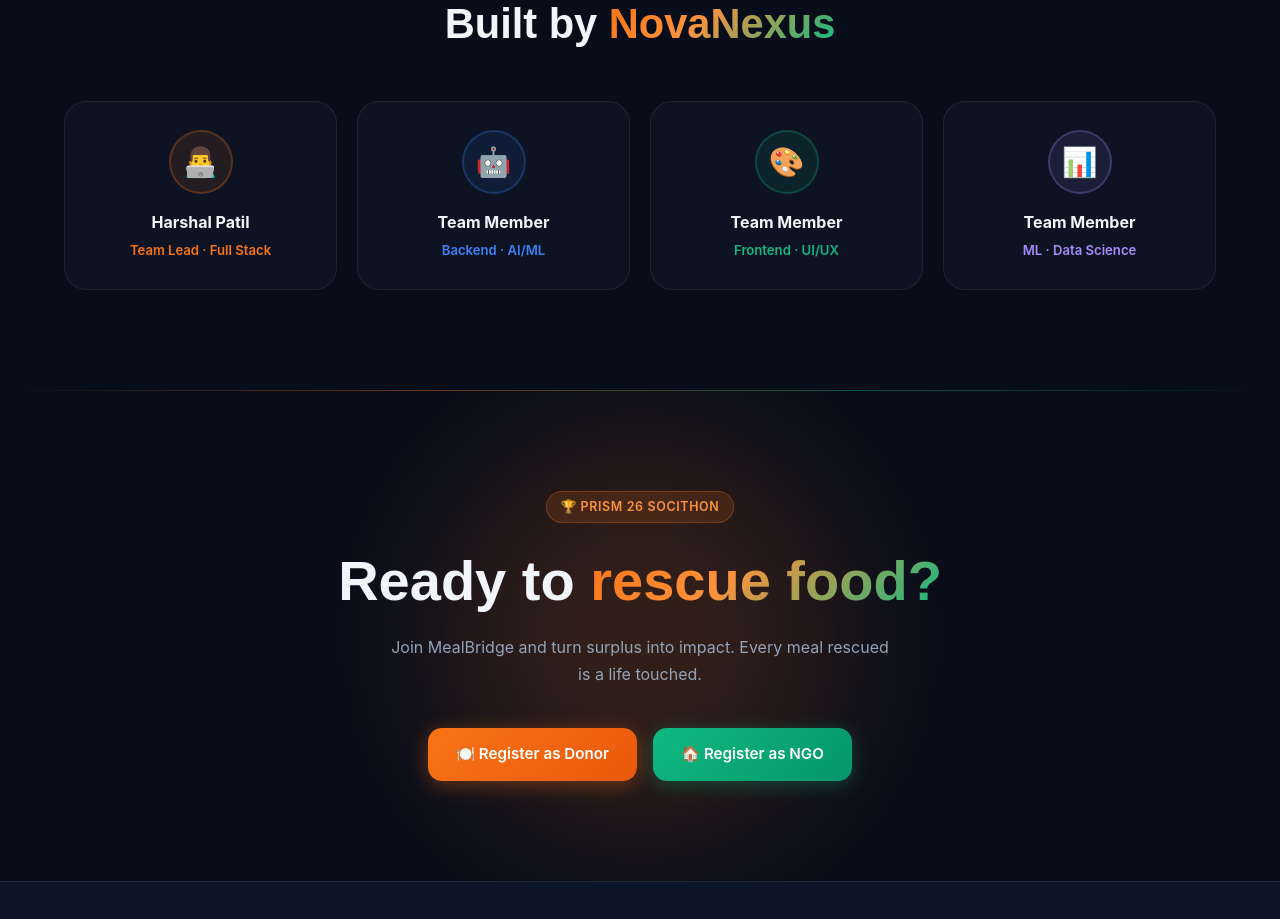
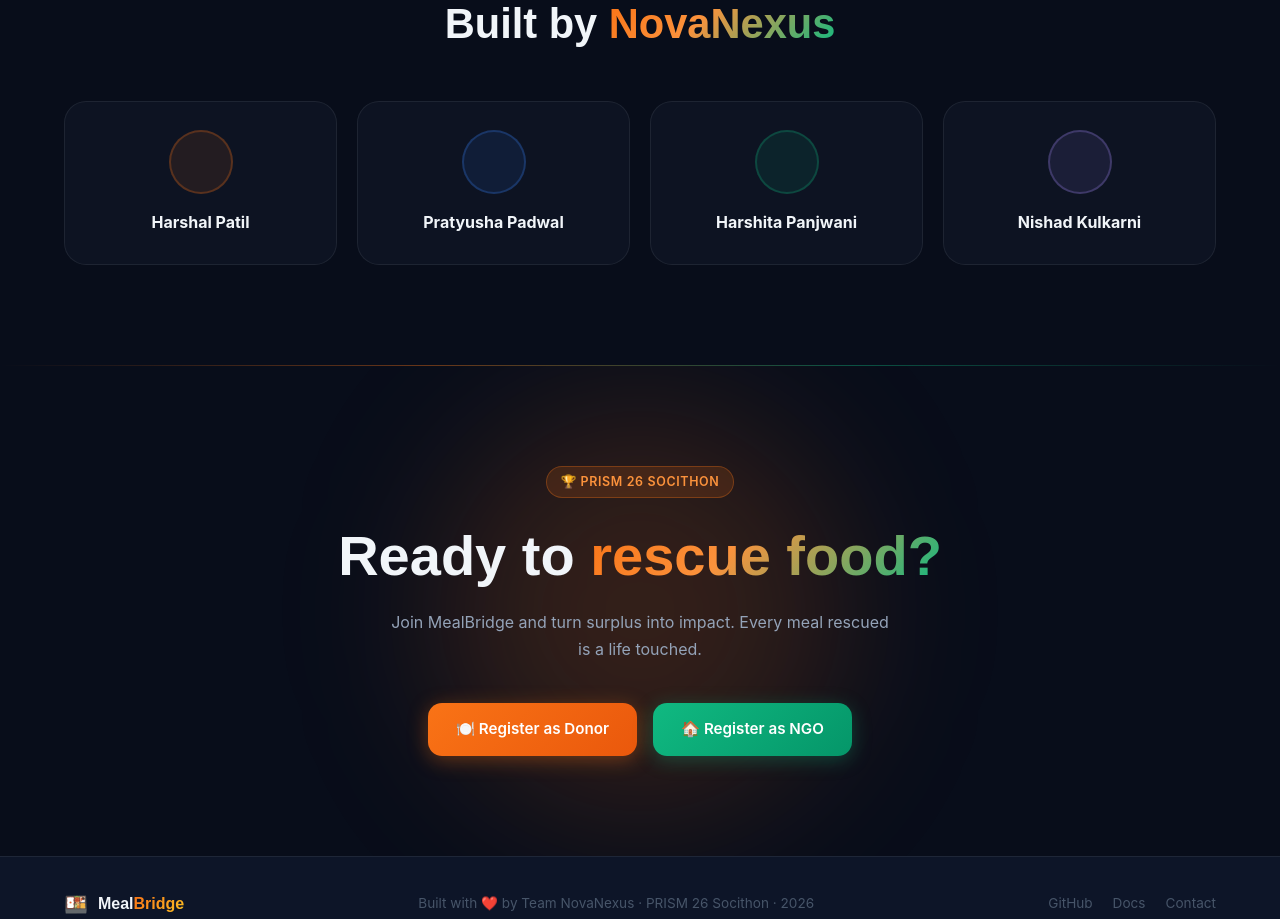
Before and after one commit to harshalpatil2031-ui/MealBridge, a React (Vite) app in the folder frontend/: page / in a window 1280 px wide. Shown: the part 4280-5199 px from the top of the page. Built offline with nearby package versions, Linux system fonts and the light colour scheme.

Commit message:
ui: show equal team member names

```diff
--- a/frontend/src/pages/LandingPage.jsx
+++ b/frontend/src/pages/LandingPage.jsx
@@ -139,17 +139,14 @@ function StatCard({ value, label, icon, color }) {
 }
 
 /* ─── Team Member Card ───────────────────────────────────────── */
-function TeamCard({ name, role, emoji, color }) {
+function TeamCard({ name, color }) {
   return (
     <div className="glass-card" style={{ padding: '28px 24px', textAlign: 'center' }}>
       <div style={{
         width: 64, height: 64, borderRadius: '50%', margin: '0 auto 16px',
         background: `${color}18`, border: `2px solid ${color}40`,
-        display: 'flex', alignItems: 'center', justifyContent: 'center',
-        fontSize: '1.8rem'
-      }}>{emoji}</div>
-      <div style={{ fontWeight: 700, fontSize: '1rem', marginBottom: 4 }}>{name}</div>
-      <div style={{ fontSize: '0.82rem', color: color, fontWeight: 600 }}>{role}</div>
+      }} />
+      <div style={{ fontWeight: 700, fontSize: '1rem' }}>{name}</div>
     </div>
   )
 }
@@ -486,10 +483,10 @@ export default function LandingPage() {
             </h2>
           </div>
           <div className="grid-4">
-            <TeamCard name="Harshal Patil" role="Team Lead · Full Stack" emoji="👨‍💻" color="#f97316" />
-            <TeamCard name="Team Member" role="Backend · AI/ML" emoji="🤖" color="#3b82f6" />
-            <TeamCard name="Team Member" role="Frontend · UI/UX" emoji="🎨" color="#10b981" />
-            <TeamCard name="Team Member" role="ML · Data Science" emoji="📊" color="#a78bfa" />
+            <TeamCard name="Harshal Patil" color="#f97316" />
+            <TeamCard name="Pratyusha Padwal" color="#3b82f6" />
+            <TeamCard name="Harshita Panjwani" color="#10b981" />
+            <TeamCard name="Nishad Kulkarni" color="#a78bfa" />
           </div>
         </div>
       </section>
```
